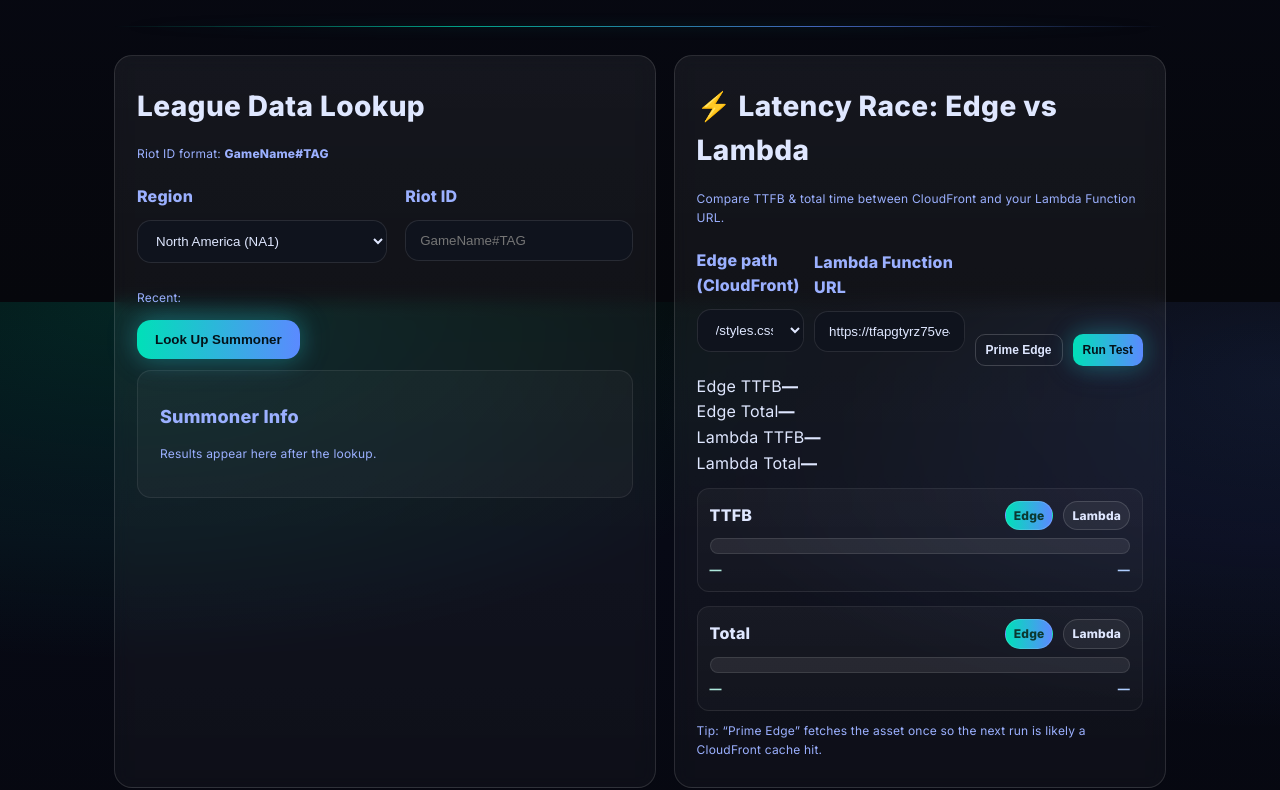
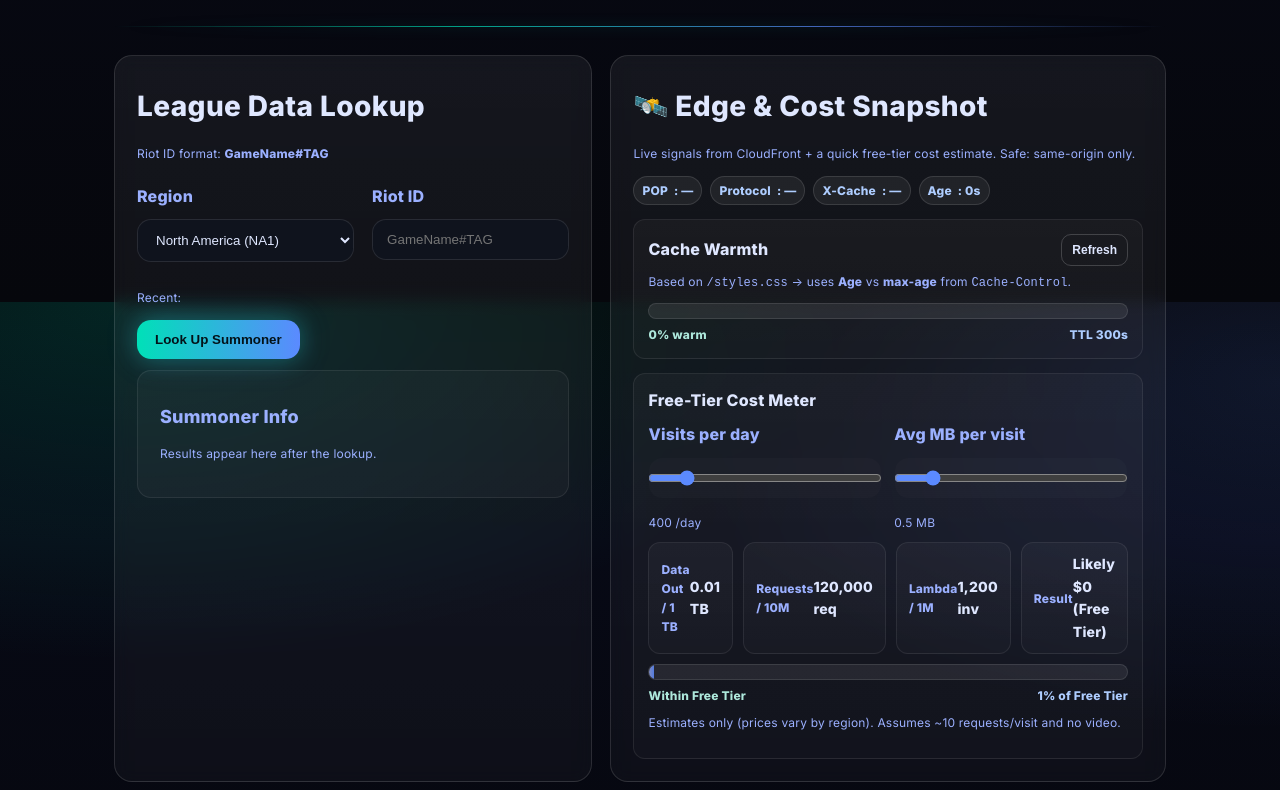
Before and after one commit to archtestmike/rift-rewind-project, a plain HTML site: page index.html in a window 1280 px wide. Shown: the part 1298-2088 px from the top of the page. Drawn offline with Linux system fonts and the light colour scheme.

Commit message:
new look

```diff
--- a/index.html
+++ b/index.html
@@ -140,9 +140,9 @@
 
     <hr class="divider" />
 
-    <!-- Two-column: Riot Lookup (left) + Latency Race (right) -->
+    <!-- Two-column: Riot Lookup (left) + Edge & Cost Snapshot (right) -->
     <section id="lookup" class="grid cols-2">
-      <!-- LEFT: Riot lookup (unchanged) -->
+      <!-- LEFT: Riot lookup -->
       <div class="glass panel">
         <h2>League Data Lookup</h2>
         <p class="muted tiny">Riot ID format: <b>GameName#TAG</b></p>
@@ -182,81 +182,70 @@
         </div>
       </div>
 
-      <!-- RIGHT: Latency Race -->
-      <div id="race-panel" class="glass panel">
-        <h2>⚡ Latency Race: Edge vs Lambda</h2>
-        <p class="muted tiny">Compare TTFB & total time between CloudFront and your Lambda Function URL.</p>
+      <!-- RIGHT: Edge & Cost Snapshot -->
+      <div id="edge-panel" class="glass panel">
+        <h2>🛰️ Edge & Cost Snapshot</h2>
+        <p class="muted tiny">Live signals from CloudFront + a quick free-tier cost estimate. Safe: same-origin only.</p>
 
-        <div class="race-controls">
-          <div>
-            <label for="race-edge-path">Edge path (CloudFront)</label>
-            <select id="race-edge-path" class="ui-input">
-              <option value="/styles.css">/styles.css</option>
-              <option value="/script.js">/script.js</option>
-              <option value="/">/ (HTML)</option>
-            </select>
+        <!-- Top: Edge chips -->
+        <div class="chip-row">
+          <span class="chip" id="chip-pop"><b>POP</b>: —</span>
+          <span class="chip" id="chip-proto"><b>Protocol</b>: —</span>
+          <span class="chip" id="chip-xcache"><b>X-Cache</b>: —</span>
+          <span class="chip" id="chip-age"><b>Age</b>: —</span>
+        </div>
+
+        <!-- Warmth meter -->
+        <div class="mini-section">
+          <div class="mini-head">
+            <div class="mini-title">Cache Warmth</div>
+            <button id="edge-refresh" class="btn ghost tiny-btn" type="button">Refresh</button>
           </div>
-          <div>
-            <label for="race-lambda">Lambda Function URL</label>
-            <input id="race-lambda" class="ui-input" placeholder="https://xxxxxxxx.lambda-url.us-east-1.on.aws/" />
+          <p class="tiny muted" style="margin:6px 0 10px;">Based on <code>/styles.css</code> → uses <b>Age</b> vs <b>max-age</b> from <code>Cache-Control</code>.</p>
+          <div class="meter">
+            <div id="warmth-bar" class="bar edge" style="width:0%"></div>
           </div>
-          <div class="race-btns">
-            <button id="race-prime" class="btn ghost tiny-btn" type="button">Prime Edge</button>
-            <button id="race-run" class="btn tiny-btn" type="button">Run Test</button>
+          <div class="bar-labels">
+            <span id="warmth-label" class="lbl edge">—</span>
+            <span id="ttl-label" class="lbl lam">TTL —</span>
           </div>
         </div>
 
-        <!-- KPI tiles -->
-        <div id="race-kpis" class="kpis" style="margin-top:8px;">
-          <div class="kpi"><span>Edge TTFB</span><b id="k-edge-ttfb">—</b></div>
-          <div class="kpi"><span>Edge Total</span><b id="k-edge-total">—</b></div>
-          <div class="kpi"><span>Lambda TTFB</span><b id="k-l-ttfb">—</b></div>
-          <div class="kpi"><span>Lambda Total</span><b id="k-l-total">—</b></div>
-        </div>
-
-        <!-- Comparative bars -->
-        <div class="race-metrics">
-          <div class="metric">
-            <div class="metric-head">
-              <div class="metric-title">TTFB</div>
-              <div class="metric-legend">
-                <span class="legend edge">Edge</span>
-                <span class="legend lam">Lambda</span>
-              </div>
+        <!-- Cost meter -->
+        <div class="mini-section">
+          <div class="mini-head">
+            <div class="mini-title">Free-Tier Cost Meter</div>
+          </div>
+          <div class="cost-grid">
+            <div>
+              <label for="cost-visits">Visits per day</label>
+              <input id="cost-visits" type="range" min="0" max="5000" step="50" class="ui-input range">
+              <div class="tiny muted"><span id="visits-out">0</span> /day</div>
             </div>
-            <div class="meter">
-              <div id="bar-ttfb-edge" class="bar edge"></div>
-              <div id="bar-ttfb-lam" class="bar lam"></div>
-            </div>
-            <div class="bar-labels">
-              <span id="lbl-ttfb-edge" class="lbl edge">—</span>
-              <span id="lbl-ttfb-lam" class="lbl lam">—</span>
+            <div>
+              <label for="cost-mb">Avg MB per visit</label>
+              <input id="cost-mb" type="range" min="0.1" max="5" step="0.1" class="ui-input range">
+              <div class="tiny muted"><span id="mb-out">0.5</span> MB</div>
             </div>
           </div>
 
-          <div class="metric">
-            <div class="metric-head">
-              <div class="metric-title">Total</div>
-              <div class="metric-legend">
-                <span class="legend edge">Edge</span>
-                <span class="legend lam">Lambda</span>
-              </div>
-            </div>
-            <div class="meter">
-              <div id="bar-total-edge" class="bar edge"></div>
-              <div id="bar-total-lam" class="bar lam"></div>
-            </div>
-            <div class="bar-labels">
-              <span id="lbl-total-edge" class="lbl edge">—</span>
-              <span id="lbl-total-lam" class="lbl lam">—</span>
-            </div>
+          <div class="kpis" style="margin-top:10px;">
+            <div class="kpi"><span>Data Out / 1 TB</span><b id="k-data">—</b></div>
+            <div class="kpi"><span>Requests / 10M</span><b id="k-req">—</b></div>
+            <div class="kpi"><span>Lambda / 1M</span><b id="k-lambda">—</b></div>
+            <div class="kpi"><span>Result</span><b id="k-result">—</b></div>
           </div>
+
+          <div class="meter" style="margin-top:10px;">
+            <div id="cost-bar" class="bar lam" style="width:0%"></div>
+          </div>
+          <div class="bar-labels">
+            <span class="lbl edge">Within Free Tier</span>
+            <span id="cost-label" class="lbl lam">—</span>
+          </div>
+
+          <p class="tiny muted" style="margin-top:8px;">Estimates only (prices vary by region). Assumes ~10 requests/visit and no video.</p>
         </div>
-
-        <div id="race-notes" class="tiny muted" style="margin-top:10px;">
-          Tip: “Prime Edge” fetches the asset once so the next run is likely a CloudFront cache hit.
-        </div>
-        <div id="race-status" class="tiny muted" style="margin-top:6px;"></div>
       </div>
     </section>
 
--- a/script.js
+++ b/script.js
@@ -24,14 +24,11 @@
 }
 
 /* =========================
-   Latency Race config
+   Boot
    ========================= */
-const LAMBDA_RACE_URL = 'https://tfapgtyrz75ve4lrye32a3zzfe0zgaft.lambda-url.us-east-1.on.aws/'; // optional: put your second Lambda Function URL here
-const EDGE_DEFAULT_PATH = '/styles.css';
-
 document.addEventListener('DOMContentLoaded', () => {
   initRiotLookup();
-  initLatencyRace();
+  initEdgeSnapshot();
 });
 
 /* ===== Riot Lookup ===== */
@@ -150,118 +147,168 @@
 }
 
 /* =========================
-   Latency Race
+   Edge & Cost Snapshot
    ========================= */
-function initLatencyRace(){
-  const panel = document.getElementById('race-panel'); if(!panel) return;
+function initEdgeSnapshot(){
+  const panel = document.getElementById('edge-panel');
+  if(!panel) return;
 
-  const edgeSel = document.getElementById('race-edge-path');
-  const lambdaIn = document.getElementById('race-lambda');
-  const primeBtn = document.getElementById('race-prime');
-  const runBtn   = document.getElementById('race-run');
+  const chipPOP   = document.getElementById('chip-pop');
+  const chipProto = document.getElementById('chip-proto');
+  const chipXc    = document.getElementById('chip-xcache');
+  const chipAge   = document.getElementById('chip-age');
 
-  const kEdgeTTFB  = document.getElementById('k-edge-ttfb');
-  const kEdgeTotal = document.getElementById('k-edge-total');
-  const kLamTTFB   = document.getElementById('k-l-ttfb');
-  const kLamTotal  = document.getElementById('k-l-total');
+  const warmthBar   = document.getElementById('warmth-bar');
+  const warmthLabel = document.getElementById('warmth-label');
+  const ttlLabel    = document.getId('ttl-label'); // <- fixed below with safe getter
+}
 
-  const barTTFBEdge = document.getElementById('bar-ttfb-edge');
-  const barTTFBLam  = document.getElementById('bar-ttfb-lam');
-  const barTotalEdge= document.getElementById('bar-total-edge');
-  const barTotalLam = document.getElementById('bar-total-lam');
+function document_getId(id){ return document.getElementById(id); }
 
-  const lblTTFBEdge = document.getElementById('lbl-ttfb-edge');
-  const lblTTFBLam  = document.getElementById('lbl-ttfb-lam');
-  const lblTotalEdge= document.getElementById('lbl-total-edge');
-  const lblTotalLam = document.getElementById('lbl-total-lam');
+/* Rebuild with correct getters */
+(function(){
+  const chipPOP   = document_getId('chip-pop');
+  const chipProto = document_getId('chip-proto');
+  const chipXc    = document_getId('chip-xcache');
+  const chipAge   = document_getId('chip-age');
 
-  const statusEl  = document.getElementById('race-status');
+  const warmthBar   = document_getId('warmth-bar');
+  const warmthLabel = document_getId('warmth-label');
+  const ttlLabel    = document_getId('ttl-label');
+  const refreshBtn  = document_getId('edge-refresh');
 
-  // Prefill
-  edgeSel.value = EDGE_DEFAULT_PATH;
-  lambdaIn.value = localStorage.getItem('raceLambda') || LAMBDA_RACE_URL || '';
+  const visitsRange = document_getId('cost-visits');
+  const mbRange     = document_getId('cost-mb');
+  const visitsOut   = document_getId('visits-out');
+  const mbOut       = document_getId('mb-out');
 
-  lambdaIn.addEventListener('change', ()=>{
-    localStorage.setItem('raceLambda', lambdaIn.value.trim());
-  });
+  const kData   = document_getId('k-data');
+  const kReq    = document_getId('k-req');
+  const kLambda = document_getId('k-lambda');
+  const kResult = document_getId('k-result');
+  const costBar = document_getId('cost-bar');
+  const costLbl = document_getId('cost-label');
 
-  document.getElementById('race-prime').addEventListener('click', async ()=>{
-    statusEl.textContent = 'Priming CloudFront cache…';
-    try{
-      await fetch(edgeUrl(), { cache: 'reload' });
-      statusEl.textContent = 'Primed. Run the test!';
-    }catch(e){
-      statusEl.textContent = `Prime failed: ${e.message}`;
-    }
-  });
+  if (!chipPOP) return; // panel not present
 
-  runBtn.addEventListener('click', async ()=>{
-    const lurl = (lambdaIn.value || '').trim();
-    if (!lurl){ statusEl.textContent = 'Enter a Lambda Function URL first.'; return; }
-    runBtn.disabled = true; primeBtn.disabled = true; statusEl.textContent = 'Running…';
+  // Defaults for sliders
+  visitsRange.value = 400; // nice safe defaults
+  mbRange.value = 0.5;
+  visitsOut.textContent = visitsRange.value;
+  mbOut.textContent = mbRange.value;
 
-    // Reset displays
-    [kEdgeTTFB,kEdgeTotal,kLamTTFB,kLamTotal].forEach(el=>el.textContent='—');
-    [barTTFBEdge,barTTFBLam,barTotalEdge,barTotalLam].forEach(b=>b.style.width='0%');
-    [lblTTFBEdge,lblTTFBLam,lblTotalEdge,lblTotalLam].forEach(l=>l.textContent='—');
+  // Events
+  visitsRange.addEventListener('input', updateCost);
+  mbRange.addEventListener('input', updateCost);
+  refreshBtn.addEventListener('click', measureEdge);
+
+  // Initial runs
+  measureEdge();
+  updateCost();
+
+  async function measureEdge(){
+    // Same-origin asset
+    const url = new URL('/styles.css', location.origin).href;
+
+    // Clear previous
+    warmthBar.style.width = '0%';
+    warmthLabel.textContent = '—';
+    ttlLabel.textContent = 'TTL —';
+    chipPOP.innerHTML = '<b>POP</b>: —';
+    chipProto.innerHTML = '<b>Protocol</b>: —';
+    chipXc.innerHTML = '<b>X-Cache</b>: —';
+    chipAge.innerHTML = '<b>Age</b>: —';
 
     try{
-      const edgeRes = await measure(edgeUrl(), { readBody:true });
-      const lamRes  = await measure(lurl, { readBody:true });
+      // Use no-cache to allow revalidation but still go through CF
+      const t0 = performance.now();
+      const res = await fetch(url, { cache:'no-cache' });
+      await res.arrayBuffer(); // ensure full body so timing entry is populated
+      const t1 = performance.now();
 
-      // KPIs
-      kEdgeTTFB.textContent  = edgeRes.ttfb  + ' ms';
-      kEdgeTotal.textContent = edgeRes.total + ' ms';
-      kLamTTFB.textContent   = lamRes.ttfb   + ' ms';
-      kLamTotal.textContent  = lamRes.total  + ' ms';
+      // Headers
+      const age = toInt(res.headers.get('age'));
+      const cacheCtl = res.headers.get('cache-control') || '';
+      const maxAge = parseMaxAge(cacheCtl) ?? 300;
+      const xc = res.headers.get('x-cache') || '—';
+      const pop = res.headers.get('x-amz-cf-pop') || '—';
 
-      // Bars (comparative scale)
-      updateBars(edgeRes, lamRes);
+      // Protocol from ResourceTiming
+      let proto = '';
+      try{
+        const entries = performance.getEntriesByName(url, 'resource');
+        if (entries && entries.length){
+          proto = entries[entries.length-1].nextHopProtocol || '';
+        }
+      }catch{}
 
-      statusEl.textContent = `Done • Edge ${edgeRes.status} • Lambda ${lamRes.status}`;
-    }catch(e){
-      statusEl.textContent = `Error: ${e.message}`;
-    }finally{
-      runBtn.disabled = false; primeBtn.disabled = false;
+      // Chips
+      chipPOP.innerHTML   = `<b>POP</b>: ${escapeHtml(pop)}`;
+      chipProto.innerHTML = `<b>Protocol</b>: ${proto || '—'}`;
+      chipXc.innerHTML    = `<b>X-Cache</b>: ${escapeHtml(xc)}`;
+      chipAge.innerHTML   = `<b>Age</b>: ${Number.isFinite(age) ? age+'s' : '—'}`;
+
+      // Warmth
+      const warmth = Math.max(0, Math.min(1, (Number.isFinite(age) ? age : 0) / maxAge));
+      warmthBar.style.width = Math.round(warmth * 100) + '%';
+      warmthLabel.textContent = `${Math.round(warmth*100)}% warm`;
+      ttlLabel.textContent = `TTL ${maxAge}s`;
+
+    }catch(err){
+      warmthLabel.textContent = 'Unavailable';
+      chipProto.innerHTML = `<b>Protocol</b>: —`;
+      chipXc.innerHTML = `<b>X-Cache</b>: —`;
+      chipAge.innerHTML = `<b>Age</b>: —`;
+      console.warn('Edge measure error:', err);
     }
-  });
+  }
 
-  function edgeUrl(){ return new URL(edgeSel.value, location.origin).href; }
+  function updateCost(){
+    const visitsPerDay = toInt(visitsRange.value);
+    const mbPerVisit   = Number(mbRange.value);
+    visitsOut.textContent = visitsPerDay.toLocaleString();
+    mbOut.textContent = mbPerVisit.toFixed(1);
 
-  function updateBars(edge, lam){
-    const maxTTFB  = Math.max(edge.ttfb, lam.ttfb, 1);
-    const maxTotal = Math.max(edge.total, lam.total, 1);
+    // Simple assumptions: 10 requests/visit, Lambda 0.1 per visit (some pages call Lambda sometimes)
+    const reqPerVisit = 10;
+    const lambdaPerVisit = 0.1;
 
-    barTTFBEdge.style.width  = Math.min(100, Math.round(edge.ttfb / maxTTFB * 100)) + '%';
-    barTTFBLam.style.width   = Math.min(100, Math.round(lam.ttfb  / maxTTFB * 100)) + '%';
-    barTotalEdge.style.width = Math.min(100, Math.round(edge.total / maxTotal * 100)) + '%';
-    barTotalLam.style.width  = Math.min(100, Math.round(lam.total  / maxTotal * 100)) + '%';
+    const days = 30;
+    const monthlyVisits = visitsPerDay * days;
+    const dataGB = (monthlyVisits * mbPerVisit) / 1024;     // MB -> GB
+    const dataTB = dataGB / 1024;
 
-    lblTTFBEdge.textContent  = `Edge ${edge.ttfb} ms`;
-    lblTTFBLam.textContent   = `Lambda ${lam.ttfb} ms`;
-    lblTotalEdge.textContent = `Edge ${edge.total} ms`;
-    lblTotalLam.textContent  = `Lambda ${lam.total} ms`;
+    const requests = monthlyVisits * reqPerVisit;
+    const lambdas  = Math.round(monthlyVisits * lambdaPerVisit);
+
+    // Free tiers: CF 1 TB / 10M req; Lambda 1M req (ignoring GB-s for simplicity)
+    const pctData = clamp01(dataTB / 1.0);      // vs 1 TB
+    const pctReq  = clamp01(requests / 10_000_000);
+    const pctLam  = clamp01(lambdas / 1_000_000);
+
+    kData.textContent   = `${fmtNumber(dataTB,2)} TB`;
+    kReq.textContent    = `${fmtNumber(requests)} req`;
+    kLambda.textContent = `${fmtNumber(lambdas)} inv`;
+
+    // Result + bar (take worst utilization)
+    const worst = Math.max(pctData, pctReq, pctLam);
+    costBar.style.width = Math.round(worst*100) + '%';
+
+    const allWithin = (pctData <= 1 && pctReq <= 1 && pctLam <= 1);
+    kResult.textContent = allWithin ? 'Likely $0 (Free Tier)' : 'May exceed Free Tier';
+    costLbl.textContent = `${Math.round(worst*100)}% of Free Tier`;
+
   }
-}
 
-/* fetch timer */
-async function measure(url, { method='GET', readBody=true }={}){
-  const controller = new AbortController();
-  const timer = setTimeout(()=>controller.abort(), 10000);
-
-  let res;
-  const t0 = performance.now();
-  try{
-    const p0 = performance.now();
-    res = await fetch(url, { method, cache:'no-cache', mode:'cors', signal:controller.signal });
-    const ttfb = Math.max(0, performance.now() - p0);
-    if (readBody) { await res.arrayBuffer(); }
-    const total = Math.max(0, performance.now() - p0);
-
-    return {
-      url, status: res.status, ttfb: Math.round(ttfb), total: Math.round(total)
-    };
-  } finally {
-    clearTimeout(timer);
+  function toInt(v){ const n = parseInt(v,10); return Number.isFinite(n) ? n : 0; }
+  function clamp01(x){ return Math.max(0, Math.min(1, x)); }
+  function fmtNumber(n, decimals=0){
+    if (decimals > 0) return Number(n).toFixed(decimals);
+    return Number(n).toLocaleString();
   }
-}
+  function parseMaxAge(cacheControl){
+    // parse max-age or s-maxage
+    const m = /(?:s-maxage|max-age)=(\d+)/i.exec(cacheControl);
+    return m ? parseInt(m[1],10) : null;
+  }
+})();
--- a/styles.css
+++ b/styles.css
@@ -184,36 +184,42 @@
 .tiny{font-size:12px}
 .center{text-align:center}
 
-/* ---------- Latency Race styles (fits right panel) ---------- */
-.race-controls{ display:grid; grid-template-columns: 1fr 1.4fr auto; gap:10px; align-items:end; }
-@media (max-width:880px){ .race-controls{ grid-template-columns: 1fr; } }
-.race-btns{ display:flex; gap:10px; justify-content:flex-end; }
-.tiny-btn{ padding:8px 10px; font-size:12px; border-radius:10px; }
+/* ---------- Edge & Cost Snapshot styles ---------- */
+.chip{ display:inline-flex; align-items:center; gap:6px; padding:4px 8px;
+  border-radius:999px; background:rgba(255,255,255,.06); border:1px solid rgba(255,255,255,.12);
+  font-size:12px; font-weight:700; color:#aecdff; }
+.chip-row{ display:flex; flex-wrap:wrap; gap:8px; }
 
-/* KPI tiles reuse .kpis/.kpi from above */
-
-/* Comparative metric bars */
-.race-metrics{ display:grid; gap:14px; margin-top:12px; }
-.metric{ border:1px solid rgba(255,255,255,.08); background:linear-gradient(180deg, rgba(255,255,255,.035), rgba(255,255,255,.02)); border-radius:12px; padding:12px; }
-.metric-head{ display:flex; align-items:center; justify-content:space-between; gap:12px; }
-.metric-title{ font-weight:800; letter-spacing:.2px; }
-.metric-legend{ display:flex; gap:10px; }
-.legend{ font-size:12px; font-weight:800; padding:4px 8px; border-radius:999px; border:1px solid rgba(255,255,255,.14); }
-.legend.edge{ color:#0b382f; background:linear-gradient(90deg,var(--brand1),var(--brand2)); }
-.legend.lam{ color:#dfe7ff; background:rgba(255,255,255,.06); }
+.mini-section{
+  margin-top:14px; padding:14px; border-radius:12px;
+  background:linear-gradient(180deg, rgba(255,255,255,.035), rgba(255,255,255,.02));
+  border:1px solid rgba(255,255,255,.08);
+}
+.mini-head{ display:flex; align-items:center; justify-content:space-between; gap:10px; }
+.mini-title{ font-weight:800; letter-spacing:.2px; }
 
 .meter{
   position:relative; height:16px; border-radius:999px;
   background:rgba(255,255,255,.08); overflow:hidden;
   border:1px solid rgba(255,255,255,.10); margin-top:8px;
 }
-.bar{
-  position:absolute; top:0; left:0; height:100%; width:0%;
-  transition:width .35s ease;
-}
-.bar.edge{ background:linear-gradient(90deg,var(--brand1),var(--brand2)); }
+.bar{ position:absolute; top:0; left:0; height:100%; width:0%; transition:width .35s ease; }
+.bar.edge{ background:linear-gradient(90deg, var(--brand1), var(--brand2)); }
 .bar.lam{ background:linear-gradient(90deg, rgba(167,183,255,.7), rgba(91,138,255,.85)); }
 
 .bar-labels{ display:flex; align-items:center; justify-content:space-between; margin-top:6px; font-size:12px; color:var(--muted); }
 .lbl.edge{ font-weight:800; color:#aee9dc; }
 .lbl.lam{ font-weight:800; color:#aecdff; }
+
+.tiny-btn{ padding:8px 10px; font-size:12px; border-radius:10px; }
+
+/* cost inputs */
+.cost-grid{ display:grid; grid-template-columns:1fr 1fr; gap:12px; }
+@media(max-width:880px){ .cost-grid{ grid-template-columns:1fr; } }
+.range{ accent-color:#5b8aff; }
+.kpis{ display:grid; grid-template-columns:repeat(4,1fr); gap:10px; }
+.kpi{ background:linear-gradient(180deg, rgba(255,255,255,.035), rgba(255,255,255,.02));
+  border:1px solid rgba(255,255,255,.08); border-radius:12px; padding:10px 12px;
+  display:flex; align-items:center; justify-content:space-between; }
+.kpi span{ color:var(--muted); font-weight:700; font-size:12px; }
+.kpi b{ font-size:14px; letter-spacing:.2px; }
```
